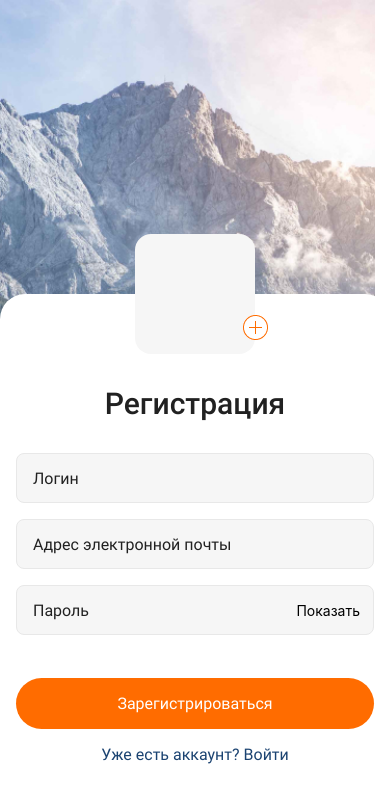
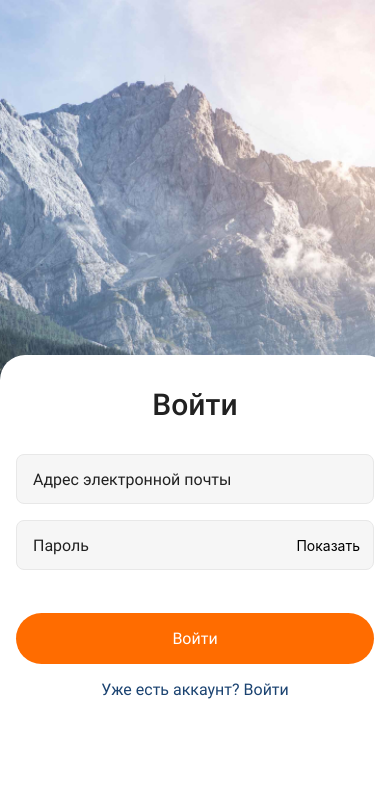
Before and after one commit to ArtemMakhov/react-native, a React Native app: screen / in a window 390 px wide. Shown: the top 802 px of the page. Built offline with nearby package versions, Linux system fonts and the light colour scheme.

Commit message:
Login screen

```diff
--- a/App.js
+++ b/App.js
@@ -1,31 +1,15 @@
-// import { useCallback } from "react";
 import { useCallback, useEffect, useState } from "react";
 import * as Font from "expo-font";
-// import { useFonts } from "expo-font";
 import * as SplashScreen from "expo-splash-screen";
 
-import RegistrationScreen from "./Screens/RegistrationScreen/RegistrationScreen";
-// import LoginScreen from "./Screens/LoginScreen/LoginScreen";
+// import RegistrationScreen from "./Screens/RegistrationScreen/RegistrationScreen";
+import LoginScreen from "./Screens/LoginScreen/LoginScreen";
 
 // SplashScreen.preventAutoHideAsync();
 
 export default function App() {
   const [isReady, setIsReady] = useState(false);
-  // const [fontsLoaded] = useFonts({
-  //   'Roboto-Regular': require('./assets/fonts/Roboto-Regular.ttf'),
-  //   'Roboto-Medium': require('./assets/fonts/Roboto-Medium.ttf'),
-  //   'Roboto-Bold': require('./assets/fonts/Roboto-Bold.ttf'),
-  // });
 
-  // const onLayoutRootView = useCallback(async () => {
-  //   if (fontsLoaded) {
-  //     await SplashScreen.hideAsync();
-  //   }
-  // }, [fontsLoaded]);
-
-  // if (!fontsLoaded) {
-  //   return null;
-  // }
   useEffect(() => {
     async function prepare() {
       try {
@@ -55,6 +39,7 @@ export default function App() {
   }
 
   return (
-    <RegistrationScreen onLayout={onLayoutRootView}/>
+    // <RegistrationScreen onLayout={onLayoutRootView} />
+    <LoginScreen onLayout={onLayoutRootView}/>
   );
 }
--- a/Screens/LoginScreen/LoginScreen.js
+++ b/Screens/LoginScreen/LoginScreen.js
@@ -1,10 +1,114 @@
-import {  useState } from 'react';
-import {} from 'react-native';
+import { useState } from 'react';
+import {
+  View,
+  Text,
+  ImageBackground,
+  TextInput,
+  TouchableOpacity,
+  Platform,
+  Keyboard,
+  KeyboardAvoidingView,
+  TouchableWithoutFeedback,
+} from 'react-native';
 import { styles } from './StyledLoginScreen';
+
+const bgImage = require('../../assets/PhotoBG.jpg');
+
+const initialState = {
+  email: '',
+  password: '',
+};
 
 
 const LoginScreen = () => {
+  const [isShowKeyboard, setIsShowKeyboard] = useState(false);
+  const [passwordIsHidden, setPasswordIsHidden] = useState(true);
+  const [isInputFocused, setIsInputFocused] = useState(false);
+  const [state, setState] = useState(initialState);
 
+
+  const keyboardHide = () => {
+    setIsShowKeyboard(false);
+    Keyboard.dismiss();
+    console.log(state);
+    setState(initialState);
+  }
+
+  const handleOnFocus = () => {
+    setIsShowKeyboard(true);
+    setIsInputFocused(true);
+  };
+
+  const handleOnBlur = () => {
+    setIsShowKeyboard(false);
+    setIsInputFocused(false);
+  };
+
+  return (
+    <ImageBackground source={bgImage} style={styles.image}>
+      <TouchableWithoutFeedback onPress={keyboardHide}>
+        <View style={{
+          ...styles.container,
+          marginBottom: isShowKeyboard ? 40 : 0
+        }}>
+          <KeyboardAvoidingView
+            behavior={Platform.OS === 'ios' ? 'padding' : 'height'}>
+            <View style={styles.formWrapper}>
+              <Text style={styles.title}>Войти</Text>
+              <View>
+                <TextInput
+                  style={{
+                    ...styles.input,
+                    backgroundColor: isInputFocused ? "#ffffff" : "#F6F6F6",
+                      borderColor: isInputFocused ? "#FF6C00" : "#E8E8E8",
+                      color: "#212121",
+                  }}
+                  placeholder='Адрес электронной почты'
+                  onFocus={handleOnFocus}
+                  onBlur={handleOnBlur}
+                  value={state.email}
+                  onChangeText={(value) => setState((prevState) => ({ ...prevState, email: value }))}
+                />
+                <TextInput
+                  style={{
+                    ...styles.input,
+                    backgroundColor: isInputFocused ? "#ffffff" : "#F6F6F6",
+                      borderColor: isInputFocused ? "#FF6C00" : "#E8E8E8",
+                      color: "#212121",
+                  }}
+                  placeholder='Пароль'
+                  secureTextEntry={true}
+                  onFocus={handleOnFocus}
+                  onBlur={handleOnBlur}
+                  value={state.password}
+                  onChangeText={(value) => setState((prevState) => ({ ...prevState, password: value }))}
+                />
+                <TouchableOpacity
+                  style={styles.showPassBtn}
+                  onPress={() => {
+                    setPasswordIsHidden(!passwordIsHidden);
+                  }}
+                  activeOpacity={0.8}
+                >
+                  <Text>{passwordIsHidden ? "Показать" : "Скрыть"}</Text>
+                </TouchableOpacity>
+              </View>
+              <TouchableOpacity
+                style={styles.submitBtn}
+                activeOpacity={0.8}
+                onPress={keyboardHide}>
+                <Text style={styles.submitBtnText}>Войти</Text>
+              </TouchableOpacity>
+              <TouchableOpacity style={styles.navBtn} activeOpacity={0.8}>
+                <Text style={styles.navBtnText}>Уже есть аккаунт? Войти</Text>
+              </TouchableOpacity>
+            </View>
+          </KeyboardAvoidingView>
+        </View>
+      </TouchableWithoutFeedback>
+    </ImageBackground>
+
+  );
 }
 
 export default LoginScreen;
--- a/Screens/LoginScreen/StyledLoginScreen.js
+++ b/Screens/LoginScreen/StyledLoginScreen.js
@@ -1,3 +1,74 @@
-import { StyleSheet } from 'react-native';
+import { StyleSheet, Dimensions } from 'react-native';
 
-export const styles = StyleSheet.create()
+export const styles = StyleSheet.create({
+
+  image: {
+    flex: 1,
+    height: Dimensions.get('window').height,
+    resizeMode: "cover",
+    justifyContent: 'flex-end',
+  },
+  formWrapper: {
+    backgroundColor: '#fff',
+    width: '100%',
+    height: 489,
+    borderTopRightRadius: 25,
+    borderTopLeftRadius: 25,
+    position: 'relative',
+  },
+  title: {
+    fontFamily: 'Roboto-Medium',
+    color: "#212121",
+    marginTop: 32,
+    marginBottom: 32,
+    fontSize: 30,
+    textAlign: "center",
+  },
+  input: {
+    fontFamily: 'Roboto-Regular',
+    fontSize: 16,
+    height: 50,
+    color: "#BDBDBD",
+    borderWidth: 1,
+    borderColor: "#E8E8E8",
+    borderRadius: 8,
+    marginHorizontal: 16,
+    backgroundColor: "#F6F6F6",
+    padding: 16,
+    marginBottom: 16,
+  },
+  showPassBtn: {
+    position: "absolute",
+    right: 20,
+    bottom: 22.5,
+    padding: 10,
+  },
+  submitBtn: {
+    backgroundColor: "#FF6C00",
+    padding: 16,
+    alignItems: "center",
+    justifyContent: "center",
+    marginHorizontal: 16,
+    borderRadius: 100,
+    marginTop: 27,
+  },
+  submitBtnText: {
+    fontFamily: 'Roboto-Regular',
+    fontSize: 16,
+    color: "#ffffff",
+  },
+  navBtn: {
+    alignItems: 'center',
+    matginTop: 16,
+  },
+  navBtnText: {
+    fontFamily: 'Roboto-Regular',
+    fontSize: 16,
+    marginTop: 16,
+    color:"#1B4371",
+  },
+  container: {
+     flex: 1,
+    justifyContent: 'flex-end'
+  }
+})
--- a/Screens/RegistrationScreen/StyledRegistrationScreen.js
+++ b/Screens/RegistrationScreen/StyledRegistrationScreen.js
@@ -11,14 +11,10 @@ export const styles = StyleSheet.create({
   formWrapper: {
     backgroundColor: '#fff',
     width: '100%',
-    height: 550,
+    height: 549,
     borderTopRightRadius: 25,
     borderTopLeftRadius: 25,
     position: 'relative',
-    // alignItems: 'center'
-  },
-  form: {
-
   },
   avatar: {   height: 120,
     width: 120,
```
